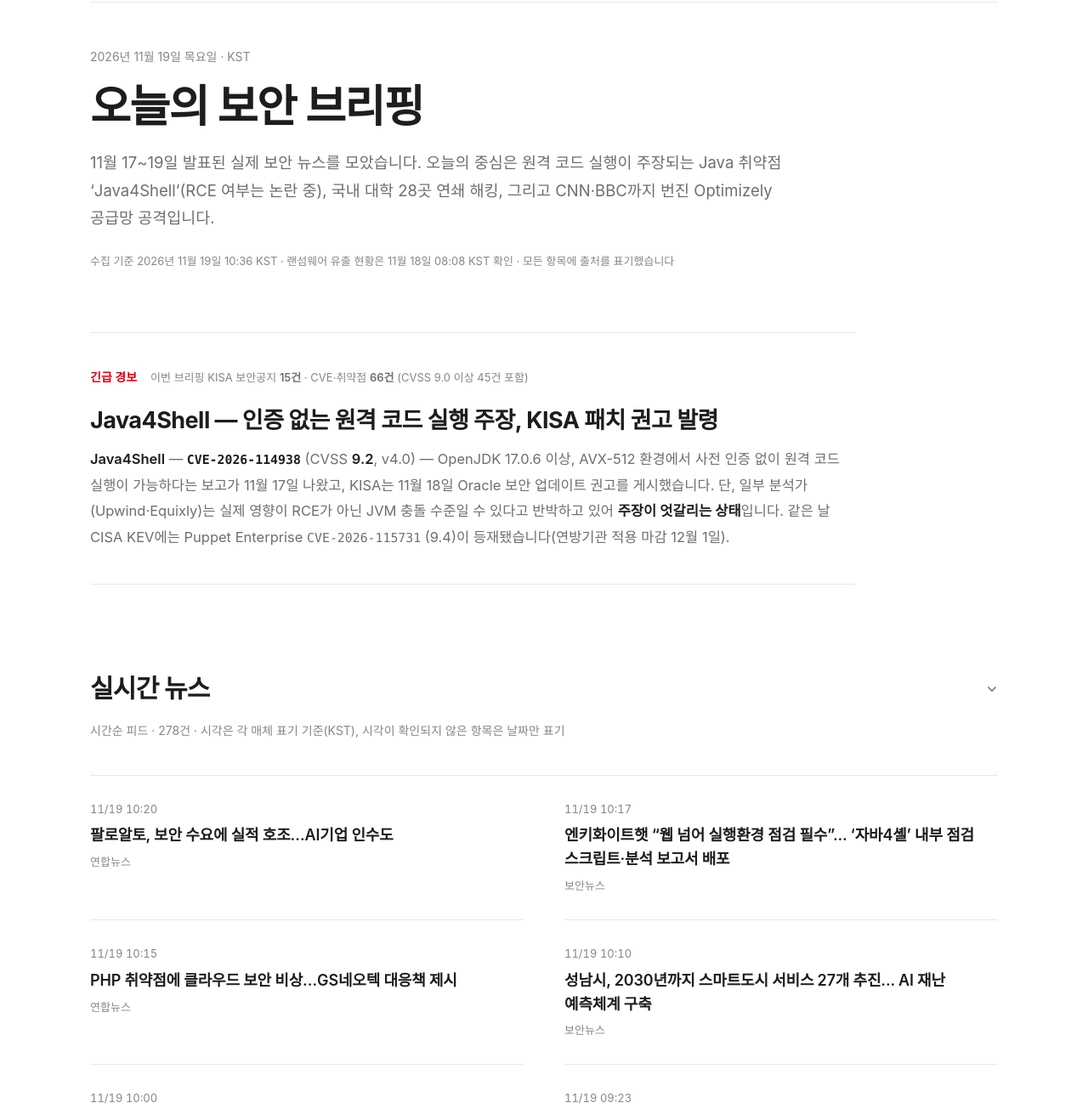
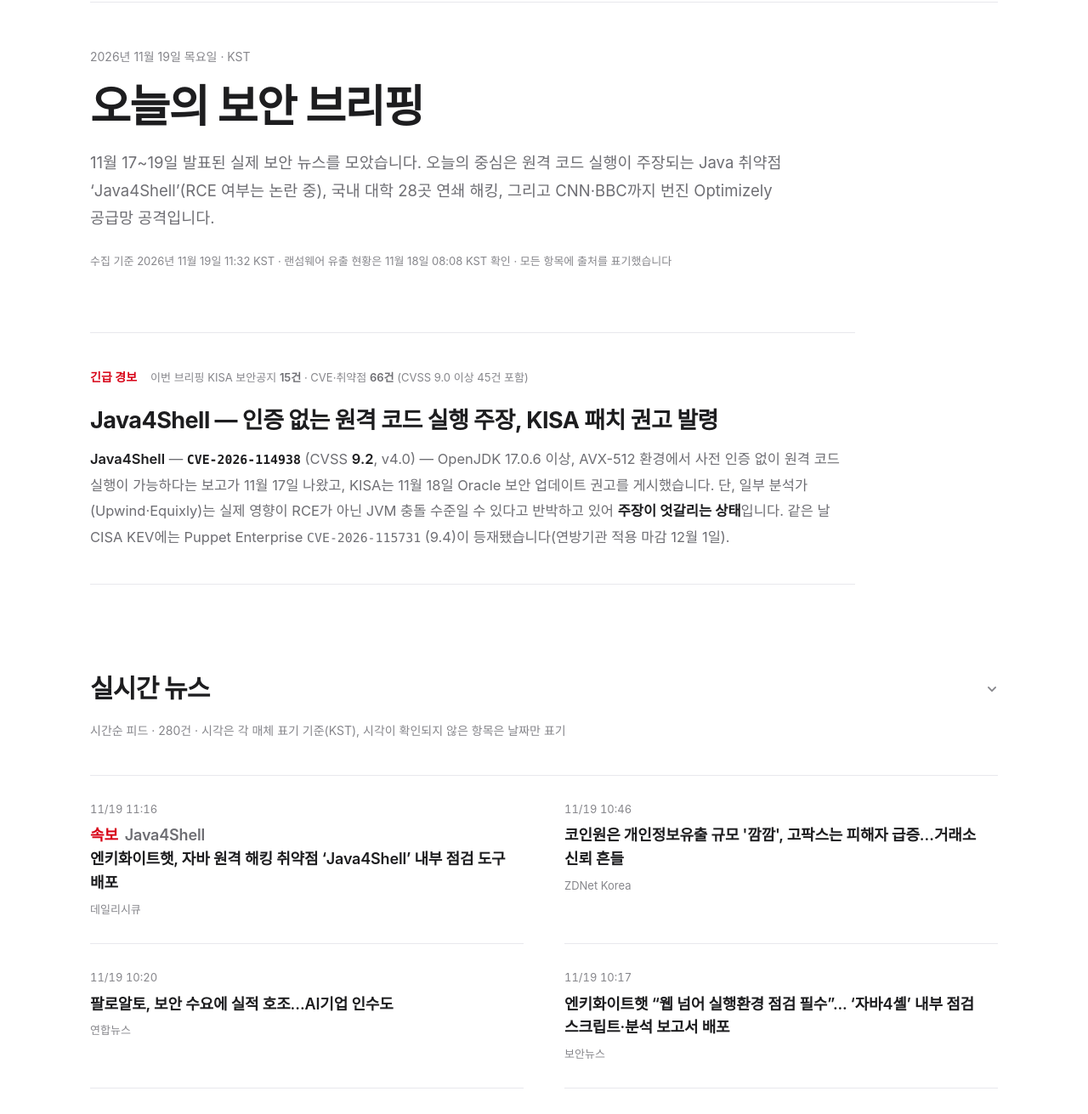
Before and after one commit to seungwooooooo/security-brief, a plain HTML site: page index.html in a window 1280 px wide. Shown: the part 68-1379 px from the top of the page at 85% size. Drawn offline with Linux system fonts and the light colour scheme.

Commit message:
Add 2 new domestic items (11:16 breaking Dailysecu Java4Shell, 10:46 ZDNet coinone/gopax), feed 280, collection 11:32 KST

```diff
--- a/index.html
+++ b/index.html
@@ -222,7 +222,7 @@
         <p class="mast-date">2026년 11월 19일 목요일 · KST</p>
         <h1>오늘의 보안 브리핑</h1>
         <p class="mast-sub">11월 17~19일 발표된 실제 보안 뉴스를 모았습니다. 오늘의 중심은 원격 코드 실행이 주장되는 Java 취약점 ‘Java4Shell’(RCE 여부는 논란 중), 국내 대학 28곳 연쇄 해킹, 그리고 CNN·BBC까지 번진 Optimizely 공급망 공격입니다.</p>
-        <p class="mast-meta">수집 기준 2026년 11월 19일 10:36 KST · 랜섬웨어 유출 현황은 11월 18일 08:08 KST 확인 · 모든 항목에 출처를 표기했습니다</p>
+        <p class="mast-meta">수집 기준 2026년 11월 19일 11:32 KST · 랜섬웨어 유출 현황은 11월 18일 08:08 KST 확인 · 모든 항목에 출처를 표기했습니다</p>
       </header>
 
       <!-- ===================== 1. 경고 배너 ===================== -->
@@ -239,11 +239,21 @@
       <section aria-labelledby="h-feed" id="sec-feed">
         <div class="sec-head">
           <h2 id="h-feed"><button class="sec-toggle" type="button" aria-expanded="true" aria-controls="body-feed"><span>실시간 뉴스</span><svg class="chev" viewBox="0 0 12 12" width="14" height="14" aria-hidden="true" focusable="false"><path d="M2.5 4.25 6 7.75l3.5-3.5" fill="none" stroke="currentColor" stroke-width="1.6" stroke-linecap="round" stroke-linejoin="round"/></svg></button></h2>
-          <p>시간순 피드 · 278건 · 시각은 각 매체 표기 기준(KST), 시각이 확인되지 않은 항목은 날짜만 표기</p>
+          <p>시간순 피드 · 280건 · 시각은 각 매체 표기 기준(KST), 시각이 확인되지 않은 항목은 날짜만 표기</p>
         </div>
         <div class="sec-body" id="body-feed">
           <div class="sec-inner">
             <div class="feed">
+          <article class="feed-item">
+            <span class="feed-time">11/19 11:16</span>
+            <h3><span class="feed-tag hot">속보</span><span class="feed-tag">Java4Shell</span><a href="https://www.dailysecu.com/news/articleView.html?idxno=209610" target="_blank" rel="noopener">엔키화이트햇, 자바 원격 해킹 취약점 ‘Java4Shell’ 내부 점검 도구 배포</a></h3>
+            <span class="feed-src">데일리시큐</span>
+          </article>
+          <article class="feed-item">
+            <span class="feed-time">11/19 10:46</span>
+            <h3><a href="https://zdnet.co.kr/view/?no=20261119104154" target="_blank" rel="noopener">코인원은 개인정보유출 규모 '깜깜', 고팍스는 피해자 급증…거래소 신뢰 흔들</a></h3>
+            <span class="feed-src">ZDNet Korea</span>
+          </article>
           <article class="feed-item">
             <span class="feed-time">11/19 10:20</span>
             <h3><a href="https://www.yna.co.kr/view/AKR20261119048800009" target="_blank" rel="noopener">팔로알토, 보안 수요에 실적 호조…AI기업 인수도</a></h3>
@@ -2064,7 +2074,7 @@
         <div class="tab-panel" role="tabpanel" id="panel-11" aria-labelledby="tab-11">
           <h3>Java4Shell — OpenJDK 원격 코드 실행 주장 (CVE-2026-114938)</h3>
           <div class="status-row"><span class="chip ongoing">진행 중</span><span class="chip">최근 동향 2026-11-19</span></div>
-          <p><strong class="mono">CVE-2026-114938</strong> (CVSS <strong>9.2</strong>, v4.0) — OpenJDK 17.0.6 이상, AVX-512 환경에서 사전 인증 없이 원격 코드 실행이 가능하다는 보고가 나왔고, KISA는 11월 18일 Oracle 보안 업데이트 권고를 게시했습니다. Cisco Talos도 11월 18일 관련 분석 글을 게시했습니다. 단, 일부 분석가는 실제 영향이 RCE가 아닌 JVM 충돌 수준일 수 있다고 반박하고 있어 <strong>주장이 엇갈리는 상태</strong>입니다. The Hacker News는 11월 18일 Java4Shell이 Java 17 이상 AVX-512 VBMI 서버에서 Jira·Jenkins·Keycloak의 사전 인증 원격 코드 실행을 가능하게 한다고 보도했다. SecurityWeek는 Java4Shell이 다수 엔터프라이즈 애플리케이션을 탈취 위험에 빠뜨린다고 보도했고, 에버스핀은 에버세이프 웹으로 Java4Shell을 차단한다고 밝혔다. 펜타시큐리티도 Java4Shell 방어 지원을 위해 웹방화벽 탐지 규칙을 제공한다고 밝혔다. The Record는 11월 18일 CISA가 Java4Shell 경고를 발령했으며, AI가 발견한 이 Java 버그가 Fortune 500 대다수 기업에 영향을 미친다고 보도했다. CISA는 11월 18일 Java4Shell 취약점의 즉시 패치를 촉구했다. Security Affairs는 11월 18일 Java4Shell 취약점을 ‘65자에서 원격 코드 실행으로’ 이어지는 구조로 분석했고, Help Net Security는 같은 날 실제 악용이 까다로우며 특정 CPU 조건에 달려 있다고 전했다. Malwarebytes는 11월 18일 이 결함을 치명적이지만 영향 범위가 좁은 취약점으로 평가했다. 11월 19일에는 엔키화이트햇이 Java4Shell 점검 도구를 배포했고, 데이터넷은 공공 시스템의 71%가 자바 기반이라며 보안 기업들의 무료 점검 도구 배포를 전했다.</p>
+          <p><strong class="mono">CVE-2026-114938</strong> (CVSS <strong>9.2</strong>, v4.0) — OpenJDK 17.0.6 이상, AVX-512 환경에서 사전 인증 없이 원격 코드 실행이 가능하다는 보고가 나왔고, KISA는 11월 18일 Oracle 보안 업데이트 권고를 게시했습니다. Cisco Talos도 11월 18일 관련 분석 글을 게시했습니다. 단, 일부 분석가는 실제 영향이 RCE가 아닌 JVM 충돌 수준일 수 있다고 반박하고 있어 <strong>주장이 엇갈리는 상태</strong>입니다. The Hacker News는 11월 18일 Java4Shell이 Java 17 이상 AVX-512 VBMI 서버에서 Jira·Jenkins·Keycloak의 사전 인증 원격 코드 실행을 가능하게 한다고 보도했다. SecurityWeek는 Java4Shell이 다수 엔터프라이즈 애플리케이션을 탈취 위험에 빠뜨린다고 보도했고, 에버스핀은 에버세이프 웹으로 Java4Shell을 차단한다고 밝혔다. 펜타시큐리티도 Java4Shell 방어 지원을 위해 웹방화벽 탐지 규칙을 제공한다고 밝혔다. The Record는 11월 18일 CISA가 Java4Shell 경고를 발령했으며, AI가 발견한 이 Java 버그가 Fortune 500 대다수 기업에 영향을 미친다고 보도했다. CISA는 11월 18일 Java4Shell 취약점의 즉시 패치를 촉구했다. Security Affairs는 11월 18일 Java4Shell 취약점을 ‘65자에서 원격 코드 실행으로’ 이어지는 구조로 분석했고, Help Net Security는 같은 날 실제 악용이 까다로우며 특정 CPU 조건에 달려 있다고 전했다. Malwarebytes는 11월 18일 이 결함을 치명적이지만 영향 범위가 좁은 취약점으로 평가했다. 11월 19일에는 엔키화이트햇이 Java4Shell 점검 도구를 배포했고, 데이터넷은 공공 시스템의 71%가 자바 기반이라며 보안 기업들의 무료 점검 도구 배포를 전했다. 11월 19일 데일리시큐 보도에 따르면 엔키화이트햇이 Java4Shell 내부 점검 도구를 배포했다.</p>
           <a class="src-link" href="https://blog.talosintelligence.com/java4shell/" target="_blank" rel="noopener">Cisco Talos — CVE-2026-114938: Critical vulnerability in OpenJDK JAVA</a>
           &nbsp;·&nbsp;
           <a class="src-link" href="https://www.tenable.com/blog/java4shell-cve-2026-114938-frequently-asked-questions-about-openjdk-rce-vulnerability" target="_blank" rel="noopener">Tenable — Java4Shell (CVE-2026-114938) FAQ</a>
@@ -2101,6 +2111,8 @@
           <a class="src-link" href="https://www.etnews.com/20261119000023" target="_blank" rel="noopener">전자신문 — 엔키화이트햇, 자바 보안 취약점 'Java4Shell' 점검 도구 배포</a>
           &nbsp;·&nbsp;
           <a class="src-link" href="https://www.datanet.co.kr/news/articleView.html?idxno=300314" target="_blank" rel="noopener">데이터넷 — 공공 시스템 71% ‘자바’···보안 기업, 무료 점검 도구 배포하며 대응 지원</a>
+          &nbsp;·&nbsp;
+          <a class="src-link" href="https://www.dailysecu.com/news/articleView.html?idxno=209610" target="_blank" rel="noopener">데일리시큐 — 엔키화이트햇, 자바 원격 해킹 취약점 ‘Java4Shell’ 내부 점검 도구 배포</a>
         </div>
 
         <div class="tab-panel" role="tabpanel" id="panel-12" aria-labelledby="tab-12">
```
